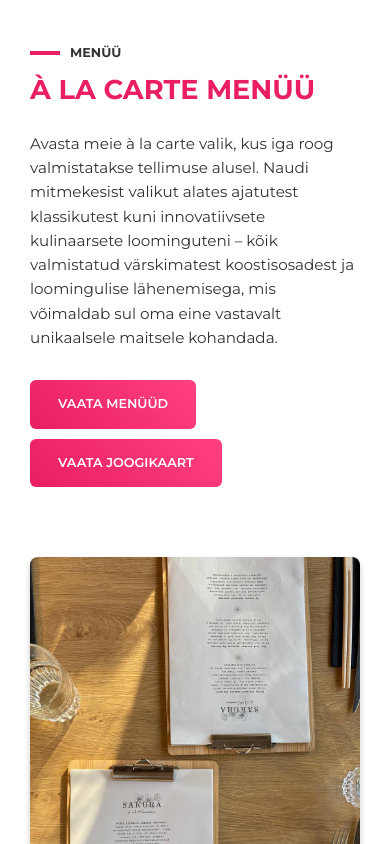
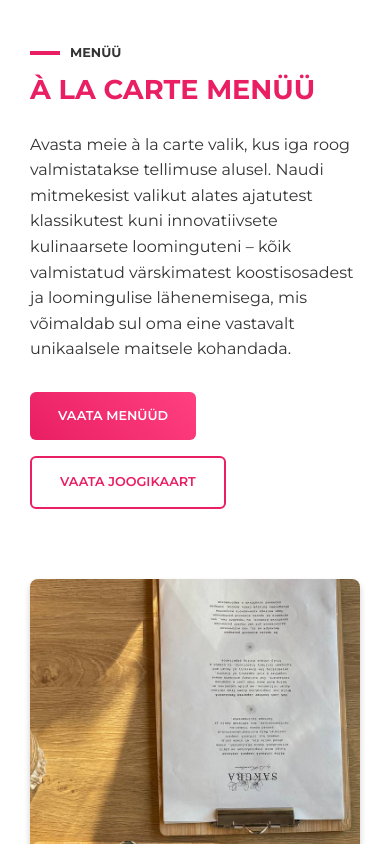
Before and after one commit to CrazyGaffer/Sakura_Resto, a React (Vite) app: page / in a window 390 px wide. Shown: the part 4840-5684 px from the top of the page. Built offline with nearby package versions, Linux system fonts and the light colour scheme.

Commit message:
Another menu update

```diff
--- a/src/pages/menu/Menu.css
+++ b/src/pages/menu/Menu.css
@@ -1,4 +1,49 @@
 @import url('https://fonts.googleapis.com/css2?family=Montserrat:wght@400;700&display=swap');
+
+.button-container {
+    display: flex;
+    justify-content: flex-start;
+}
+
+.read-more-button,
+.read-more-button.transparent {
+    box-sizing: border-box;
+}
+
+.read-more-button {
+    display: inline-flex;
+    align-items: center;
+    justify-content: center;
+    white-space: nowrap;
+    padding: 14px 28px;
+    background: linear-gradient(45deg, #e91e63, #ff4081);
+    border: none;
+    border-radius: 6px;
+    color: #fff;
+    font-family: 'Montserrat', sans-serif;
+    text-transform: uppercase;
+    font-weight: 600;
+    font-size: 0.8em;
+    text-decoration: none;
+    cursor: pointer;
+    transition: transform 0.3s ease, filter 0.3s ease;
+}
+
+.read-more-button:hover {
+    transform: translateY(-3px);
+    filter: brightness(1.1);
+}
+
+.read-more-button:active {
+    transform: translateY(0);
+    filter: brightness(0.95);
+}
+
+.read-more-button.transparent {
+    background: transparent !important;
+    color: #e91e63 !important;
+    border: 2px solid #e91e63;
+}
 
 .menu {
     padding: 100px 30px;
@@ -12,7 +57,6 @@
 .menu-header {
     display: flex;
     align-items: center;
-    justify-content: flex-start;
     gap: 10px;
     margin-bottom: 5px;
 }
@@ -35,11 +79,25 @@
 .menu-buttons {
     display: flex;
     flex-direction: column;
-    gap: 20px;
+    gap: 1rem;
 }
 
 .menu-buttons > * {
-    width: 200px;
+    margin: 0 !important;
+    min-width: 200px;
+    width: auto;
+}
+
+.alacarte-buttons {
+    display: flex;
+    flex-wrap: wrap;
+    gap: 1rem 0;
+    justify-content: flex-start;
+}
+
+.alacarte-buttons > * {
+    min-width: 200px;
+    width: auto;
 }
 
 .menu h2 {
@@ -55,10 +113,7 @@
     font-family: 'Montserrat', sans-serif;
 }
 
-.menu-text h2 {
-    text-align: left;
-}
-
+.menu-text h2,
 .menu-text p {
     text-align: left;
 }
@@ -67,44 +122,25 @@
     .menu {
         padding: 50px 30px;
     }
-
     .menu-content {
         flex-direction: column;
     }
-
     .menu-text {
         order: -1;
-        text-align: left;
         padding: 20px 0;
     }
-
-    .menu-image {
-        order: 1;
-    }
-
     .menu-image img {
         width: 100%;
         height: auto;
     }
-
     .menu h2 {
         font-size: 2em;
     }
-
-    .menu p {
-        font-size: 0.95em;
+    .menu-buttons > * {
+        min-width: 180px;
     }
-
-    .menu-header .about-subtitle {
-        font-size: 0.8rem;
-    }
-
-    .menu-buttons {
-        gap: 15px;
-    }
-
-    .menu-buttons > * {
-        width: 180px;
+    .alacarte-buttons > * {
+        min-width: 180px;
     }
 }
 
@@ -112,43 +148,22 @@
     .menu {
         padding: 50px 30px;
     }
-
     .menu-content {
         flex-direction: column;
     }
-
     .menu-text {
         order: -1;
-        text-align: left;
         padding: 20px 0;
     }
-
-    .menu-image {
-        order: 1;
-    }
-
     .menu-image img {
         width: 100%;
-        height: auto;
     }
-
     .menu h2 {
         font-size: 1.7em;
     }
-
-    .menu p {
-        font-size: 0.95em;
-    }
-
-    .menu-header .about-subtitle {
-        font-size: 0.8rem;
-    }
-
-    .menu-buttons {
-        gap: 10px;
-    }
-
-    .menu-buttons > * {
+    .menu-buttons > *,
+    .alacarte-buttons > * {
+        min-width: auto;
         width: 100%;
     }
 }
--- a/src/pages/menu/Menu.jsx
+++ b/src/pages/menu/Menu.jsx
@@ -1,3 +1,4 @@
+// Menu.jsx (unchanged)
 import './Menu.css';
 import item_2 from '/src/assets/menu/item_2.jpg';
 import menuItem2 from '/src/assets/menu/menuItem1.jpeg';
@@ -20,11 +21,14 @@ function Menu() {
                         <h2>{t('menu.heading_2')}</h2>
                         <p>{t('menu.content_2')}</p>
 
-                        <div className="menu-buttons">
+                        <div className="menu-buttons alacarte-buttons">
                             <MenuButton link="https://www.sakuraresto.ee/_files/ugd/87015a_53fe56f6fbc34d07bf076e4ed04f215a.pdf">
                                 {t('menu.button')}
                             </MenuButton>
-                            <MenuButton link="https://www.sakuraresto.ee/_files/ugd/drinks.pdf">
+                            <MenuButton
+                                link="https://www.sakuraresto.ee/_files/ugd/drinks.pdf"
+                                className="transparent"
+                            >
                                 {t('menu.drinksButton')}
                             </MenuButton>
                         </div>
--- a/src/pages/menu/subitems/MenuButton.css
+++ /dev/null
@@ -1,32 +0,0 @@
-
-.button-container {
-    display: flex;
-    justify-content: flex-start;
-    /*margin-top: 20px;*/
-}
-
-.read-more-button {
-    display: inline-block;
-    padding: 14px 28px;
-    background: linear-gradient(45deg, #e91e63, #ff4081);
-    border: none;
-    border-radius: 6px;
-    color: #fff;
-    font-family: 'Montserrat', sans-serif;
-    text-transform: uppercase;
-    font-weight: 600;
-    font-size: 0.8em;
-    text-decoration: none;
-    cursor: pointer;
-    transition: transform 0.3s ease, filter 0.3s ease;
-}
-
-.read-more-button:hover {
-    transform: translateY(-3px);
-    filter: brightness(1.1);
-}
-
-.read-more-button:active {
-    transform: translateY(0);
-    filter: brightness(0.95);
-}
--- a/src/pages/menu/subitems/MenuButton.jsx
+++ b/src/pages/menu/subitems/MenuButton.jsx
@@ -1,14 +1,13 @@
 import PropTypes from 'prop-types';
-import './MenuButton.css';
 
-const MenuButton = ({ link, children }) => {
+const MenuButton = ({ link, children, className = '' }) => {
     return (
         <div className="button-container">
             <a
                 href={link}
                 target="_blank"
                 rel="noopener noreferrer"
-                className="read-more-button"
+                className={`read-more-button ${className}`}
             >
                 {children}
             </a>
@@ -19,6 +18,7 @@ const MenuButton = ({ link, children }) => {
 MenuButton.propTypes = {
     link: PropTypes.string.isRequired,
     children: PropTypes.node.isRequired,
+    className: PropTypes.string,
 };
 
 export default MenuButton;
```
Also changed, not shown: src/pages/home/Home.scss (line endings or trailing spaces).
